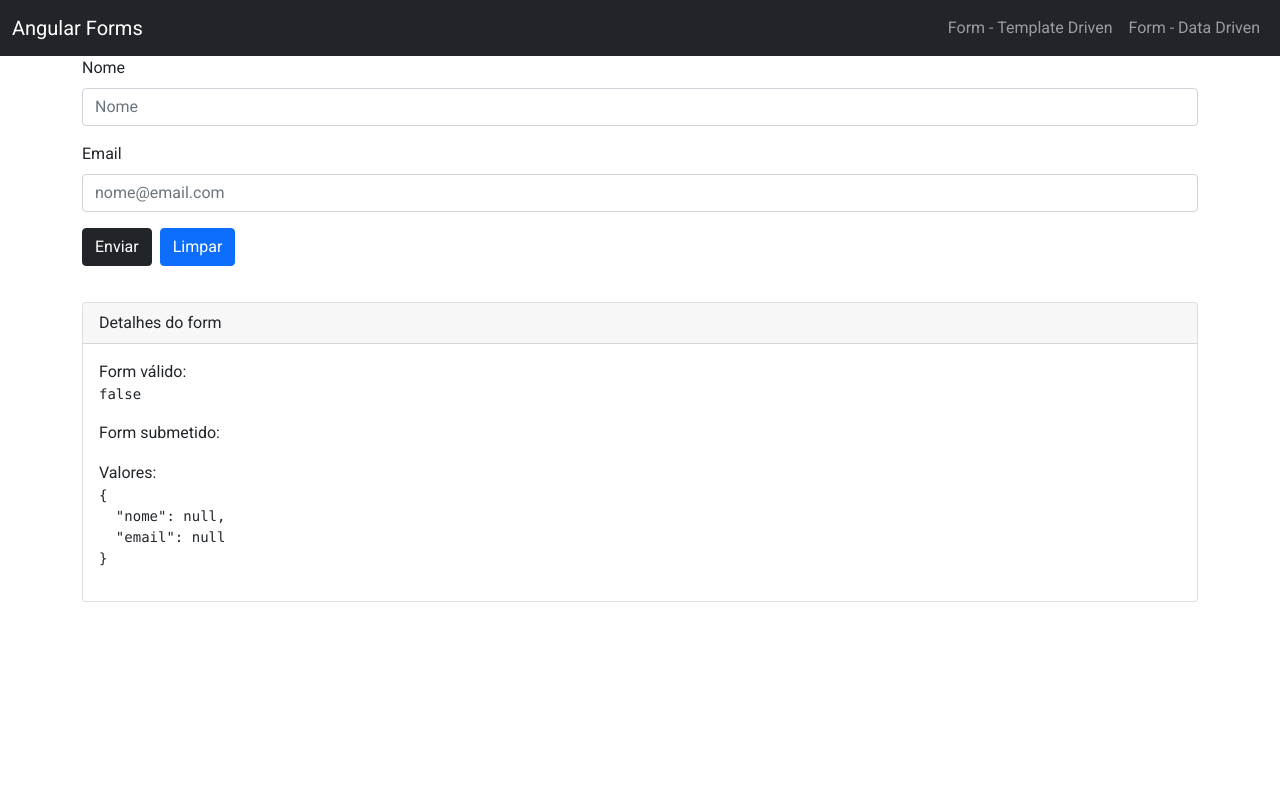
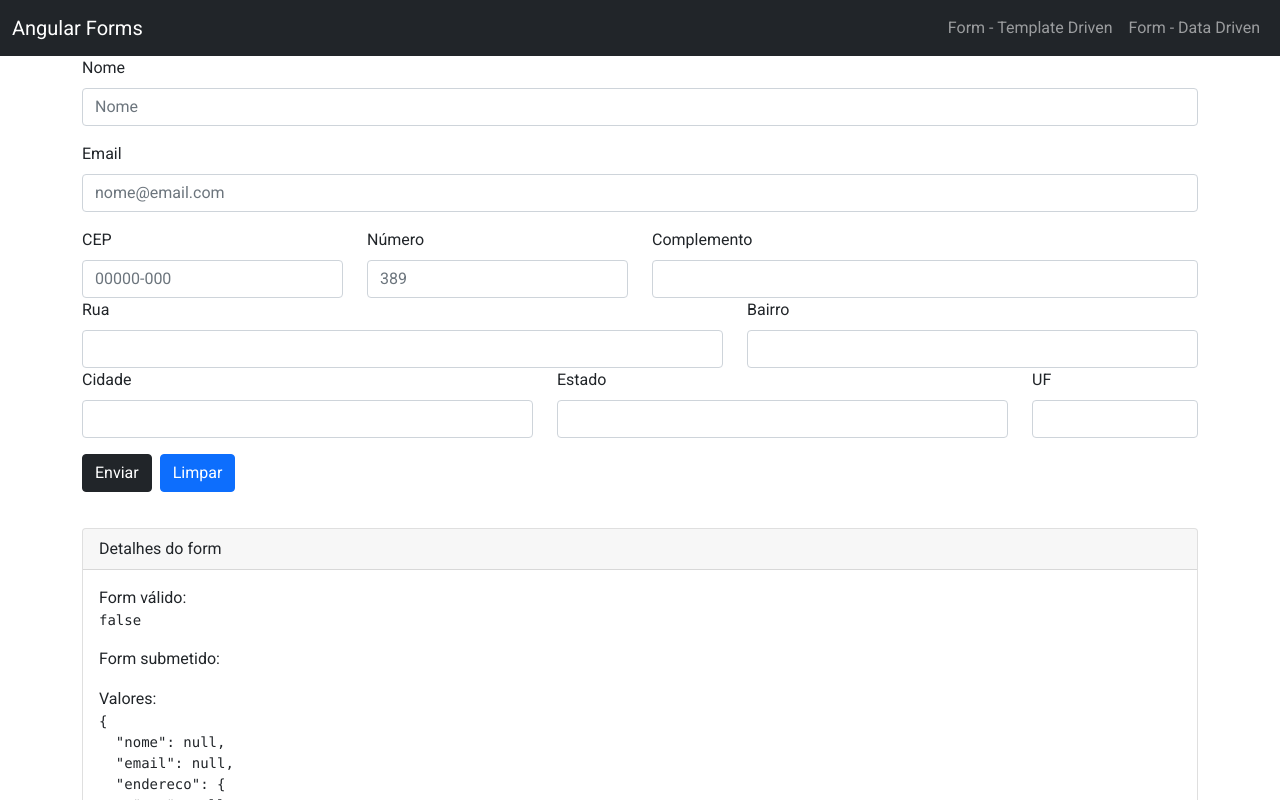
Before and after one commit to rennanmserenza/Angular, an Angular app in the folder forms/: page /dataForm in a window 1280 px wide. Shown: the top 800 px of the page. Built offline with nearby package versions, Linux system fonts and the light colour scheme.

Commit message:
[UPDATE] Transformando template drive em data driven, trabalhando validações de tela.

```diff
--- a/forms/src/app/data-form/data-form.component.html
+++ b/forms/src/app/data-form/data-form.component.html
@@ -10,7 +10,7 @@
 			<div class="invalid-feedback" *ngIf="verificaValidAndTouched('nome')">
 				<p *ngIf="verificaErrors('nome', 'required')">
 					Campo Obrigatório</p>
-				<p *ngIf="verificaErrors('nome', 'patern')">
+				<p *ngIf="verificaErrors('nome', 'pattern')">
 					Conteúdo Inválido - Apenas Letras (a-z/A-Z)</p>
 			</div>
 		</div>
@@ -31,6 +31,95 @@
 			</div>
 		</div>
 	</div>
+
+	<div formGroupName="endereco">
+		<div class="form-group">
+			<div class="row">
+				<div class="col-md-3">
+					<label for="cep" class="form-label">CEP</label>
+					<input type="text" name="cep" id="cep" class="form-control" placeholder="00000-000"
+						formControlName="cep" [ngClass]="aplicaCssValidacao('endereco.cep')" (blur)="consultaCEP()">
+					<div class="invalid-feedback" *ngIf="verificaValidAndTouched('endereco.cep')">
+						<p *ngIf="verificaErrors('endereco.cep', 'required')">
+							Campo Obrigatório</p>
+						<p *ngIf="verificaErrors('endereco.cep', 'pattern')">
+							Conteúdo Inválido - Apenas Números (0-9)</p>
+					</div>
+				</div>
+
+				<div class="col-md-3">
+					<label for="numero" class="form-label">Número</label>
+					<input type="text" name="numero" id="numero" class="form-control" placeholder="389"
+						formControlName="numero" [ngClass]="aplicaCssValidacao('endereco.numero')">
+					<div class="invalid-feedback" *ngIf="verificaValidAndTouched('endereco.numero')">
+						<p *ngIf="verificaErrors('endereco.numero', 'required')">
+							Campo Obrigatório</p>
+						<p *ngIf="verificaErrors('endereco.numero', 'pattern')">
+							Conteúdo Inválido - Apenas Números (0-9)</p>
+					</div>
+				</div>
+
+				<div class="col-md-6">
+					<label for="complemento" class="form-label">Complemento</label>
+					<input type="text" name="complemento" id="complemento" class="form-control"
+						formControlName="complemento">
+				</div>
+			</div>
+		</div>
+
+		<div class="form-group">
+			<div class="row">
+				<div class="col-md-7">
+					<label for="rua" class="form-label">Rua</label>
+					<input type="text" class="form-control" id="rua" name="rua" formControlName="rua"
+						[ngClass]="aplicaCssValidacao('endereco.rua')">
+					<div class="invalid-feedback" *ngIf="verificaValidAndTouched('endereco.rua')">
+						<p *ngIf="verificaErrors('endereco.rua', 'required')">
+							Campo Obrigatório</p>
+					</div>
+				</div>
+
+				<div class="col-md-5">
+					<label for="bairro" class="form-label">Bairro</label>
+					<input type="text" name="bairro" id="bairro" class="form-control" formControlName="bairro"
+						[ngClass]="aplicaCssValidacao('endereco.bairro')">
+					<div class="invalid-feedback" *ngIf="verificaValidAndTouched('endereco.bairro')">
+						<p *ngIf="verificaErrors('endereco.bairro', 'required')">
+							Campo Obrigatório</p>
+					</div>
+				</div>
+			</div>
+		</div>
+
+		<div class="form-group">
+			<div class="row">
+				<div class="col-md-5">
+					<label for="cidade" class="form-label">Cidade</label>
+					<input type="text" name="cidade" id="cidade" class="form-control" formControlName="cidade"
+						[ngClass]="aplicaCssValidacao('endereco.cidade')">
+					<div class="invalid-feedback" *ngIf="verificaValidAndTouched('endereco.cidade')">
+						<p *ngIf="verificaErrors('endereco.cidade', 'required')">
+							Campo Obrigatório</p>
+					</div>
+				</div>
+
+				<div class="col-md-5">
+					<label for="estado" class="form-label">Estado</label>
+					<input type="text" name="estado" id="estado" class="form-control" formControlName="estado"
+						[ngClass]="aplicaCssValidacao('endereco.estado')">
+					<div class="invalid-feedback" *ngIf="verificaValidAndTouched('endereco.estado')">
+						<p *ngIf="verificaErrors('endereco.estado', 'required')">
+							Campo Obrigatório</p>
+					</div>
+				</div>
+				<div class="col-md-2">
+					<label for="uf" class="form-label">UF</label>
+					<input type="text" name="uf" id="uf" class="form-control" formControlName="uf">
+				</div>
+			</div>
+		</div>
+	</div>
+
 	<div class="d-grid gap-2 d-md-flex justify-content-md">
 		<button type="submit" class="btn btn-dark">Enviar</button>
 		<button class="btn btn-primary" (click)="resetar()">Limpar</button>
--- a/forms/src/app/data-form/data-form.component.ts
+++ b/forms/src/app/data-form/data-form.component.ts
@@ -19,55 +19,88 @@ export class DataFormComponent implements OnInit {
 	constructor(private formBuilder: FormBuilder, private http: HttpClient) {}
 
 	ngOnInit(): void {
-		// this.formulario = new FormGroup({
-		// 	nome: new FormControl(null),
-		// 	email: new FormControl(null),
-		// });
-
 		this.formulario = this.formBuilder.group({
 			nome: [
 				null,
 				[Validators.required, Validators.pattern('^[a-zA-Zs]*$')],
 			],
 			email: [null, [Validators.required, Validators.email]],
+			endereco: this.formBuilder.group({
+				cep: [null, [Validators.required]],
+				numero: [null, [Validators.required]],
+				complemento: [null],
+				rua: [null, [Validators.required]],
+				bairro: [null, [Validators.required]],
+				cidade: [null, [Validators.required]],
+				estado: [null, [Validators.required]],
+				uf: [null, [Validators.required]],
+			}),
 		});
 	}
 
-	onSubmit() {
-		console.log(this.formulario);
-		console.log(this.formulario.value);
+	consultaCEP() {
+		let cep = this.formulario.get('endereco.cep')?.value;
 
-		this.http
-			.post(
-				'https://httpbin.org/post',
-				JSON.stringify(this.formulario.value)
-			)
-			.pipe(map((res) => res))
-			.subscribe(
-				(dados) => {
-					console.log(dados);
-					this.resetar();
-				},
-				(error: any) => alert(`Erro: ${error}`)
-			);
+		let cepPesquisa = cep?.replace(/\D/g, '');
 
-		// console.log(this.usuario);
+		if (!this.verificaCampoVazio('endereco.cep')) {
+			let validacep = /^[0-9]{8}$/;
+
+			if (validacep.test(cepPesquisa)) {
+				this.resetaDadosEnderecoForm();
+
+				this.http
+					.get(`https://viacep.com.br/ws/${cepPesquisa}/json/`)
+					.subscribe((dados) => this.consultaEstadoIBGE(dados));
+			}
+		}
 	}
 
-	resetar() {
-		this.formulario.reset();
+	consultaEstadoIBGE(dados: any) {
+		let uf = dados.uf;
+
+		if (uf != null && uf != '' && uf != undefined) {
+			this.http
+				.get(
+					`https://servicodados.ibge.gov.br/api/v1/localidades/estados/${uf}`
+				)
+				.subscribe((nomeEstado: any) =>
+					this.preencherDadosEnderecoForm(dados, nomeEstado)
+				);
+		}
 	}
 
-	verificaValid(campo: any) {
-		console.log(`Campo: ${campo}, valido? ${campo.valid}`);
-		return campo.valid;
+	resetaDadosEnderecoForm() {
+		this.formulario.patchValue({
+			endereco: {
+				rua: null,
+				bairro: null,
+				cidade: null,
+				estado: null,
+				uf: null,
+			},
+		});
 	}
 
-	verificaSubmit(formulario: any) {
-		return this.formulario;
+	preencherDadosEnderecoForm(dados: any, estado: any) {
+		this.formulario.patchValue({
+			endereco: {
+				cep: dados.cep,
+				rua: dados.logradouro,
+				bairro: dados.bairro,
+				cidade: dados.localidade,
+				estado: estado.nome,
+				uf: dados.uf,
+			},
+		});
 	}
 
-	verificaCampoVazio(campo: any) {
+	verificaValid(campo: string) {
+		let compoenente = this.formulario.get(campo);
+		return compoenente?.valid;
+	}
+
+	verificaCampoVazio(campo: string) {
 		let compoenente = this.formulario.get(campo);
 		return compoenente?.value == null || compoenente?.value == '';
 	}
@@ -77,27 +110,73 @@ export class DataFormComponent implements OnInit {
 		return campo.touched;
 	}
 
-	verificaValidAndTouched(campo: any) {
+	verificaValidAndTouched(campo: string) {
 		let compoenente = this.formulario.get(campo);
-		return !this.verificaValid(compoenente) && compoenente?.touched;
+		return !this.verificaValid(campo) && compoenente?.touched;
 	}
 
-	aplicaCssValidacao(campo: any) {
+	aplicaCssValidacao(campo: string) {
 		let compoenente = this.formulario.get(campo);
-		console.log(compoenente);
 		return {
 			'is-invalid':
-				!this.verificaValid(compoenente) &&
+				!this.verificaValid(campo) &&
 				this.verificaSubmitOrTouched(compoenente),
 			'is-valid':
-				this.verificaValid(compoenente) &&
+				this.verificaValid(campo) &&
 				this.verificaSubmitOrTouched(compoenente),
 		};
 	}
 
-	verificaErrors(campo: any, tipo: string) {
+	verificaErrors(campo: string, tipo: string) {
 		let compoenente = this.formulario.get(campo);
-
 		return compoenente?.errors?.[tipo];
 	}
+
+	chamaTextoObrigatorioReadonly(campo: string) {
+		return this.verificaCampoVazio(campo);
+	}
+
+	resetar() {
+		this.formulario.reset();
+	}
+
+	verificaValidacoesForm(formGroup: FormGroup) {
+		Object.keys(formGroup.controls).forEach((campo) => {
+			console.log(campo);
+			const controle = formGroup.get(campo);
+			controle?.markAsTouched();
+
+			if (controle instanceof FormGroup) {
+				this.verificaValidacoesForm(controle);
+			}
+		});
+	}
+
+	onSubmit() {
+		if (this.formulario.valid) {
+			this.http
+				.post(
+					'https://httpbin.org/post',
+					JSON.stringify(this.formulario.value)
+				)
+				.pipe(map((res) => res))
+				.subscribe(
+					(dados) => {
+						console.log(dados);
+						this.resetar();
+					},
+					(error: any) => alert(`Erro: ${error}`)
+				);
+		} else {
+			Object.keys(this.formulario.controls).forEach((campo) => {
+				const controle = this.formulario.get(campo);
+				controle?.markAllAsTouched();
+
+				// validação com touched com recursividade
+				// this.verificaValidacoesForm(this.formulario);
+			});
+		}
+
+		console.log(this.formulario);
+	}
 }
```
